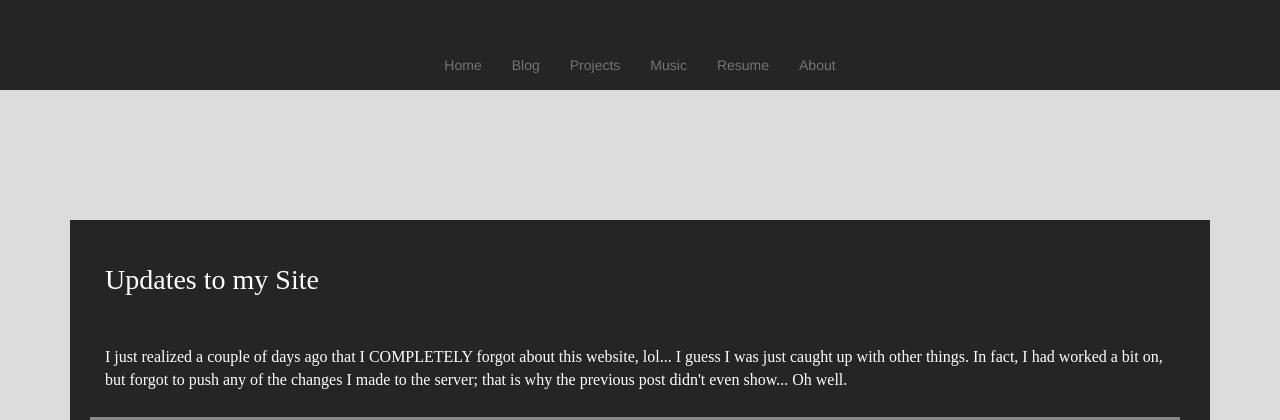
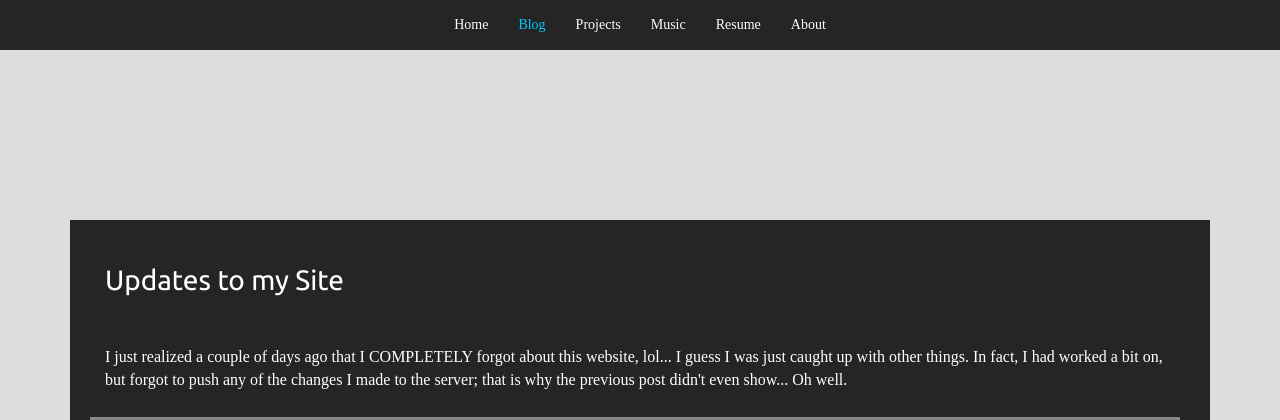
Before and after one commit to Jaytex/jaybamimore.com, a Node server app: page /blog in a window 1280 px wide. Shown: the top 420 px of the page. Run offline with Node 20, Linux system fonts and the light colour scheme; some web fonts are replaced.

Commit message:
a lot of touch ups to the layouts, hope they work well

```diff
--- a/public/ss/jstyle.css
+++ b/public/ss/jstyle.css
@@ -353,7 +353,43 @@ h2 {
 .navbar{
   background: none repeat scroll 0% 0% rgb(37, 37, 37);
   border-bottom: transparent;
+  font-family: 'texfont';
+
 }
+
+.navbar ul li a.selected {
+  color: #00CCFF;
+}
+
+.navbar ul li a:hover {
+  color: #00CCFF;
+}
+.navbar ul li a:hover:before {
+  width: 100%;
+}
+
+.navbar ul li a:before {
+  content: '';
+  display: block;
+  position: absolute;
+  left: 0;
+  bottom: 0;
+  height: 3px;
+  width: 0;
+  background: #00CCFF;
+  -webkit-transition: width .25s;
+  -moz-transition: width .25s;
+  -ms-transition: width .25s;
+  -o-transition: width .25s;
+  transition: width .25s;
+}
+
+.navbar ul li.last > a:after,
+.navbar ul li:last-child > a:after {
+  display: none;
+}
+
+
 
 @media (min-width: 768px) {
     .navbar-centered .navbar-nav {
@@ -368,6 +404,7 @@ h2 {
     }
     .navbar-centered .nav > li > a {
         display: inline-block;
+        color: white;
     }
 }
 
--- a/views/about.jade
+++ b/views/about.jade
@@ -1,3 +1,7 @@
 extends layout
 
+block link
+  -var selected = 'About';
+
+
 block content
--- a/views/blog.jade
+++ b/views/blog.jade
@@ -1,4 +1,8 @@
 extends layout
+
+block link
+  -var selected = 'Blog';
+
 
 block content
         .push
--- a/views/layout.jade
+++ b/views/layout.jade
@@ -1,10 +1,14 @@
 doctype html
 html
+  block link
+    -var selected = 'Home';
+  -var menu = { 'Home': '/home', 'Blog': '/blog', 'Projects': '/projects', 'Music': '/music', 'Resume': '/resume', 'About': '/about' };
+
   head
     title #{title} | Jay
     meta(charset='UTF-8')
     meta(name="viewport", content="width=device-width, initial-scale=1.0")
-    link(href='https://fonts.googleapis.com/css?family=Ubuntu:400,300,300italic,400italic,700,700italic|Ubuntu+Mono\' rel=\'stylesheet\' type=\'text/css')
+    link(href="http://fonts.googleapis.com/css?family=Ubuntu", rel="stylesheet", type="text/css")
     link(rel='shortcut icon', href='/img/favicon.ico')
     link(rel='stylesheet', type='text/css', href='ss/jstyle.css')
 
@@ -12,12 +16,13 @@ html
     script(type='text/javascript', src='/js/bootstrap.js')
 
 
+
+
   body
 
 
     // Fixed navbar
     .navbar.navbar-centered.navbar-inverse.navbar-fixed-top(role="navigation")
-      .push_min
       .container
         .navbar-header
            button.navbar-toggle(type="button", data-toggle="collapse", data-target=".navbar-collapse")
@@ -27,18 +32,12 @@ html
             span.icon-bar
         .navbar-collapse.collapse
           ul.nav.navbar-nav
-            li
-              a(href="index") Home
-            li
-              a(href="blog") Blog
-            li
-              a(href="projects")  Projects
-            li
-              a(href="music")  Music
-            li
-              a(href="resume")  Resume
-            li
-              a(href="about")  About
+            each val, key in menu
+              li
+                if selected === key
+                    a.selected(href=val, title=key)= key
+                else
+                    a(href=val, title=key)= key
         // /.nav-collapse
 
 
--- a/views/layouti.jade
+++ b/views/layouti.jade
@@ -3,7 +3,7 @@ html
   head
     title #{title} | Jay
     meta(charset='UTF-8')
-    link(href='https://fonts.googleapis.com/css?family=Ubuntu:400,300,300italic,400italic,700,700italic|Ubuntu+Mono\' rel=\'stylesheet\' type=\'text/css')
+    link(href="http://fonts.googleapis.com/css?family=Ubuntu", rel="stylesheet", type="text/css")
     link(rel='shortcut icon', href='/img/favicon.ico')
     link(rel='stylesheet', type='text/css', href='ss/master.css')
     script(type='text/javascript', src='/js/jquery.js')
--- a/views/layoutr.jade
+++ b/views/layoutr.jade
@@ -4,7 +4,7 @@ html
     title #{title} | Jay
     meta(charset='UTF-8')
     meta(name="viewport", content="width=device-width, initial-scale=1.0")
-    link(href='https://fonts.googleapis.com/css?family=Ubuntu:400,300,300italic,400italic,700,700italic|Ubuntu+Mono\' rel=\'stylesheet\' type=\'text/css')
+    link(href="http://fonts.googleapis.com/css?family=Ubuntu", rel="stylesheet", type="text/css")
     link(rel='shortcut icon', href='/img/favicon.ico')
     link(rel='stylesheet', type='text/css', href='ss/myRes.css')
 
@@ -17,7 +17,6 @@ html
 
     // Fixed navbar
     .navbar.navbar-centered.navbar-inverse.navbar-fixed-top(role="navigation")
-      .push_min
       .container
         .navbar-header
            button.navbar-toggle(type="button", data-toggle="collapse", data-target=".navbar-collapse")
@@ -35,7 +34,7 @@ html
               a(href="projects")  Projects
             li
               a(href="music")  Music
-            li
+            li.active
               a(href="resume")  Resume
             li
               a(href="about")  About
--- a/views/music.jade
+++ b/views/music.jade
@@ -1,6 +1,10 @@
 extends layout
 
+block link
+  -var selected = 'Music';
+
 block content
+
       .push
       #music-chart
 
@@ -54,4 +58,6 @@ block content
 
           p  For those crazy days...
           .clearme
+
+
         include disqus.html
--- a/views/projects.jade
+++ b/views/projects.jade
@@ -1,3 +1,6 @@
 extends layout
 
+block link
+  -var selected = 'Projects';
+
 block content
--- a/views/resume.jade
+++ b/views/resume.jade
@@ -1,4 +1,8 @@
 extends layoutr
+
+block link
+  -var selected = 'Resume';
+
 
 block content
       .push
```
